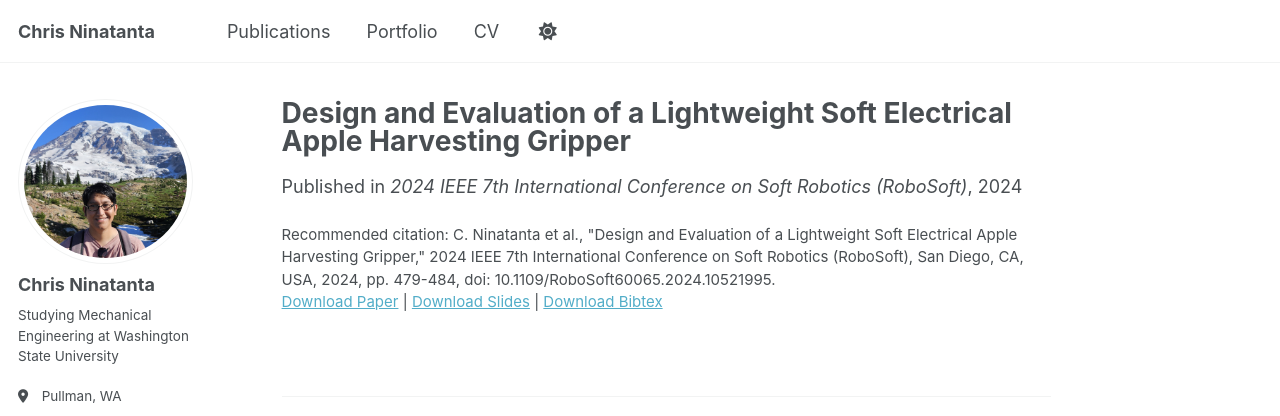
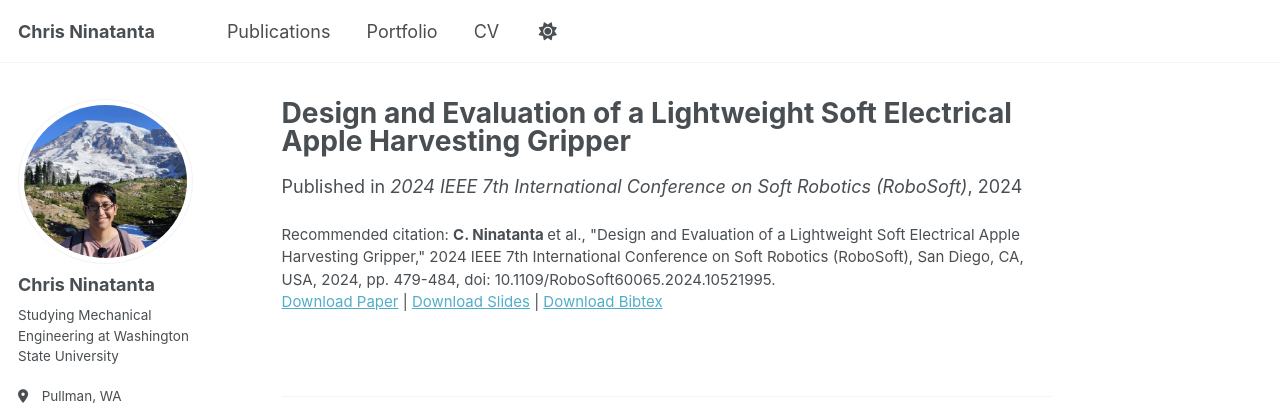
Before and after one commit to C-Ninatanta/c-ninatanta.github.io, a Jekyll site: the page built from _publications/2024-04-14-Apple-Gripper.md, in a window 1280 px wide and 998 px high. Shown: the top 416 px of the window. Built offline with Jekyll 4.4.1, drawn with Linux system fonts in a browser that asks for light colours; some web fonts are replaced; a script that is not in the unit is left out.

```diff
--- a/_publications/2024-04-14-Apple-Gripper.md
+++ b/_publications/2024-04-14-Apple-Gripper.md
@@ -10,7 +10,7 @@ venue: '2024 IEEE 7th International Conference on Soft Robotics (RoboSoft)'
 slidesurl: 'http://c-ninatanta.github.io/files/RoboSoft24_Design_and_Evaluation_of_a_Soft_Electrical_Apple_Harvesting_Gripper.pdf'
 paperurl: 'http://c-ninatanta.github.io/files/Design_of_a_Lightweight_Soft_Electrical_Apple_Harvesting_Gripper.pdf'
 bibtexurl: 'http://c-ninatanta.github.io/files/Gripper_RoboSoft_Bibtex.bib'
-citation: 'C. Ninatanta et al., "Design and Evaluation of a Lightweight Soft Electrical Apple Harvesting Gripper," 2024 IEEE 7th International Conference on Soft Robotics (RoboSoft), San Diego, CA, USA, 2024, pp. 479-484, doi: 10.1109/RoboSoft60065.2024.10521995.'
+citation: '<b>C. Ninatanta </b> et al., "Design and Evaluation of a Lightweight Soft Electrical Apple Harvesting Gripper," 2024 IEEE 7th International Conference on Soft Robotics (RoboSoft), San Diego, CA, USA, 2024, pp. 479-484, doi: 10.1109/RoboSoft60065.2024.10521995.'
 ---
 <!--The contents above will be part of a list of publications, if the user clicks the link for the publication than the contents of section will be rendered as a full page, allowing you to provide more information about the paper for the reader. When publications are displayed as a single page, the contents of the above "citation" field will automatically be included below this section in a smaller font.
 -->
```
